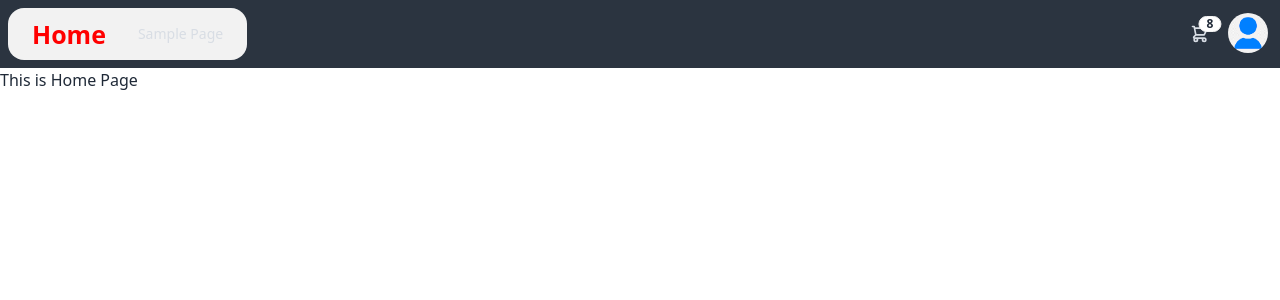
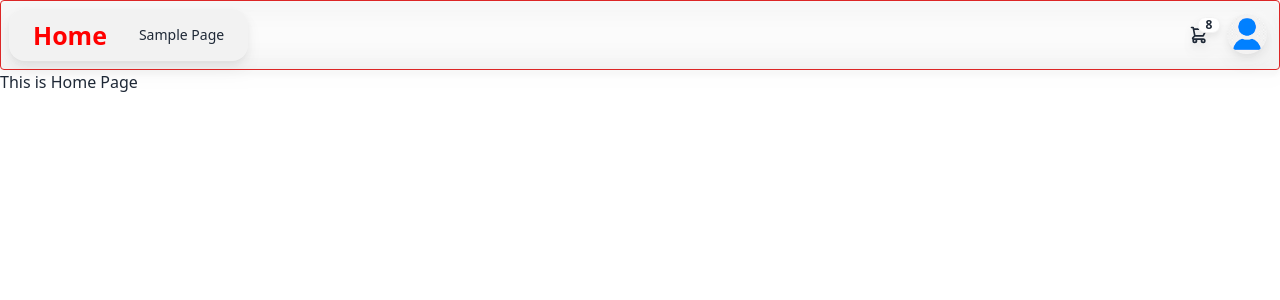
Before and after one commit to alamgirmbstu/Income-Expense, a React (Vite) app: page /#/ in a window 1280 px wide. Shown: the top 300 px of the page. Built offline with nearby package versions, Linux system fonts and the light colour scheme.

Commit message:
Update Menu.jsx

```diff
--- a/src/components/Menu.jsx
+++ b/src/components/Menu.jsx
@@ -3,9 +3,9 @@ import { NavLink } from "react-router-dom";
 const Menu = () => {
   return (
     <div>
-      <div className="navbar bg-neutral text-neutral-content ">
+      <div className="navbar min-w-full border border-red-600 bg-white bg-opacity-20 backdrop-blur-lg rounded drop-shadow-lg">
         <div className="flex-1">
-          <ul className="menu menu-vertical lg:menu-horizontal bg-base-200 rounded-box">
+          <ul className="menu menu-vertical max-w- lg:menu-horizontal bg-base-200 rounded-box">
             <li>
               <NavLink to="/" className={({isActive})=>isActive?"active-item":""}>Home</NavLink>
             </li>
```
